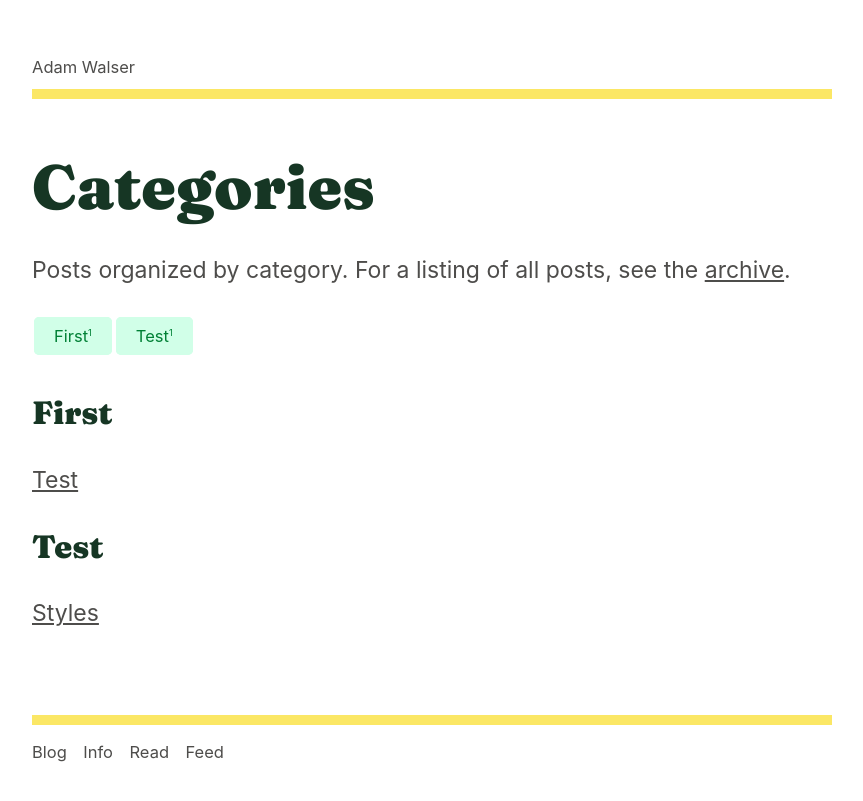
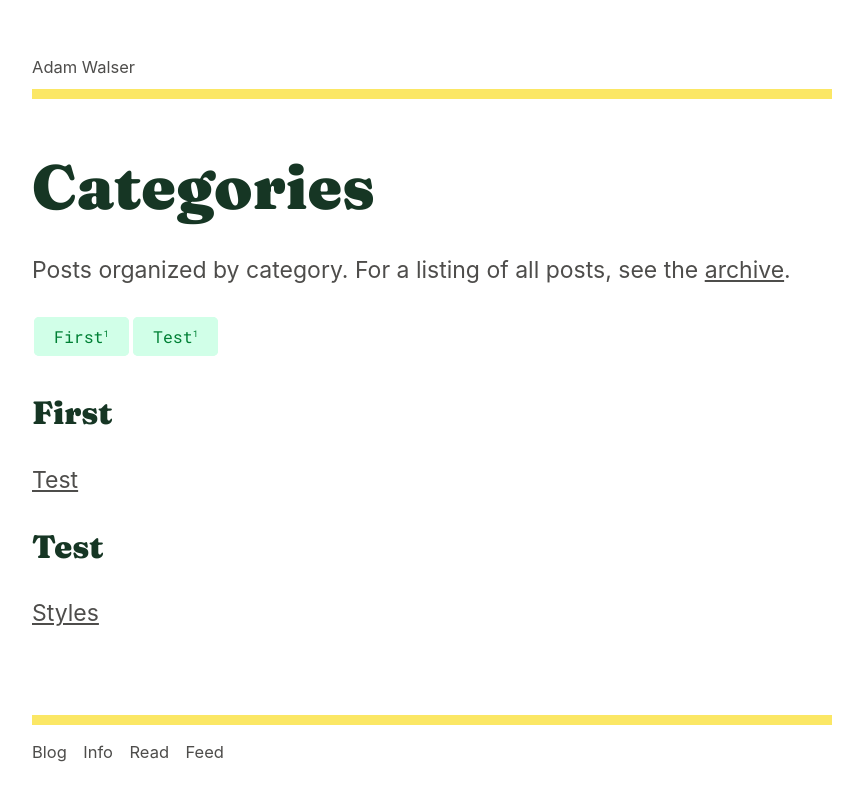
Before and after one commit to ajpwalser/ajpwalser.github.io, a Jekyll site: the page built from categories.html, in a window 1280 px wide. Shown: the top 801 px of the page, without its empty margins (208-1071 px from the left). Built offline with Jekyll 4.4.1, drawn with Linux system fonts in a browser that asks for light colours; some web fonts are replaced.

Commit message:
Update style.css

```diff
--- a/css/style.css
+++ b/css/style.css
@@ -321,6 +321,7 @@ span.small {
 
 .tag-box,
 .cat-box {
+	font-family: 'Roboto Mono', SFMono-Regular, Consolas, Liberation Mono, Menlo, monospace;
 	list-style: none;
 	margin: 0;
 	padding: 4px 0;
```
